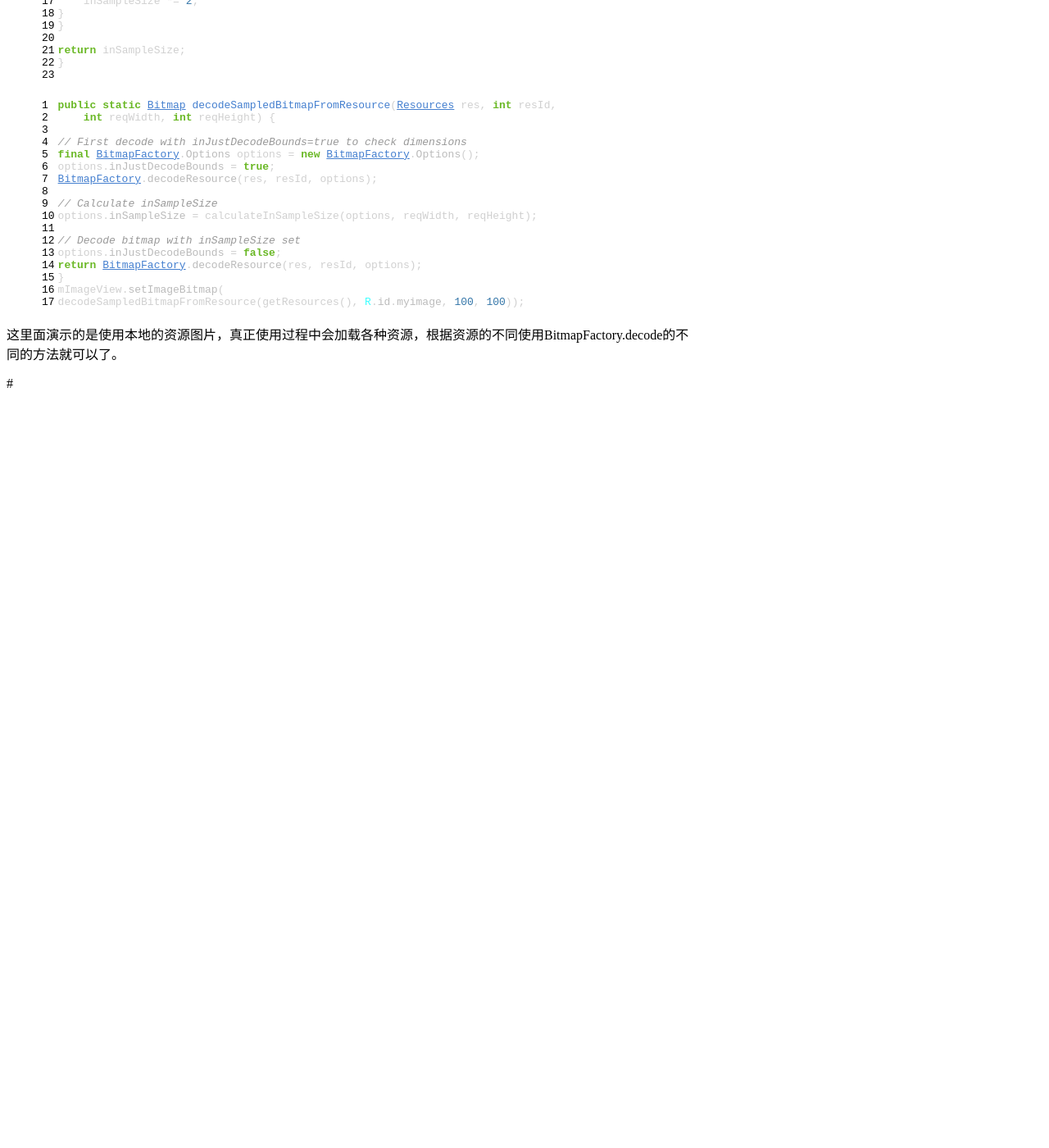
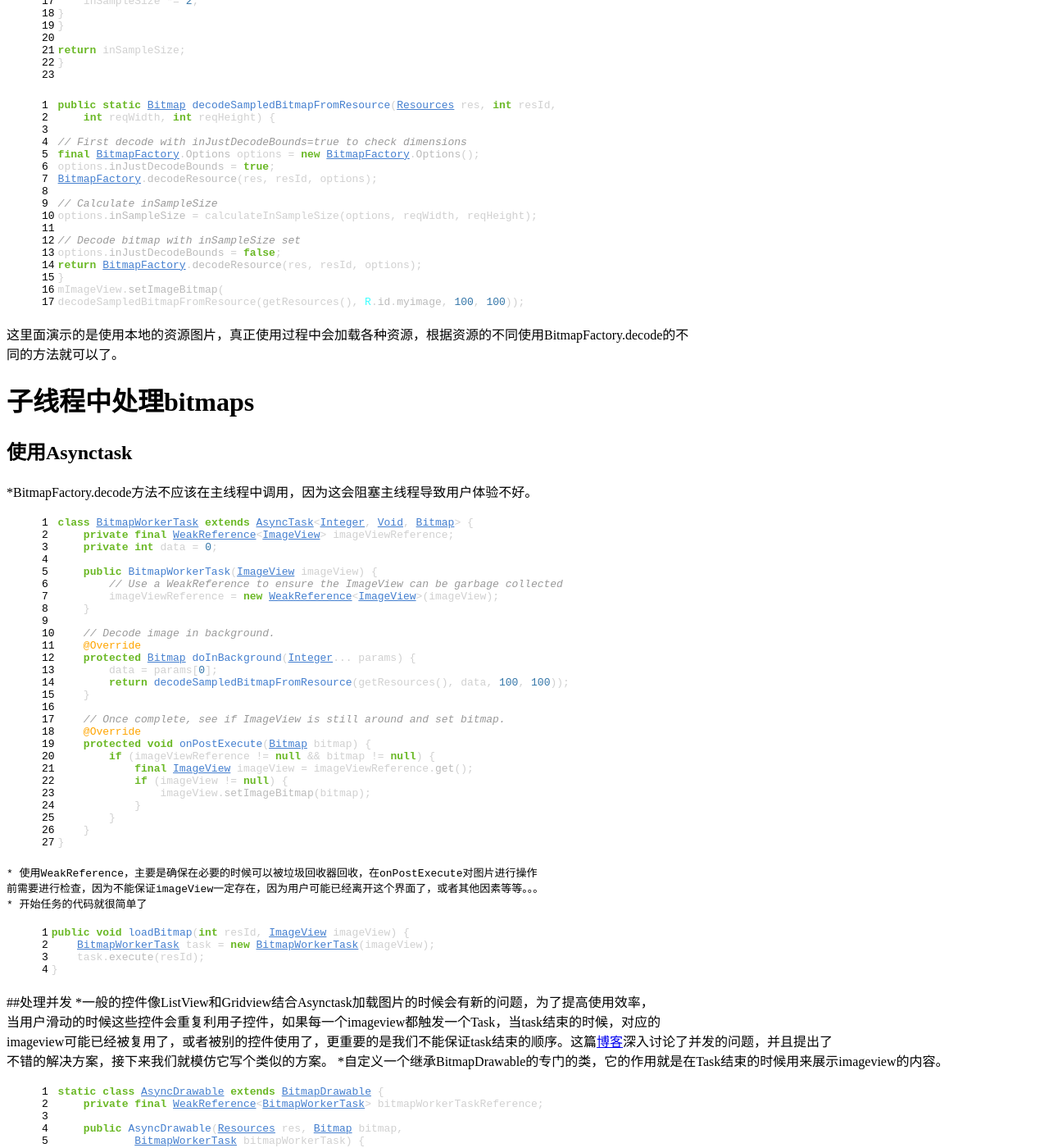
Before and after one commit to sungentim/Blog, a Jekyll site: the page built from _posts/2014-04-20-AndroidloadBitmap.md, in a window 1280 px wide and 1400 px high, scrolled down 1338 px. Shown: the whole window at 82% size. Built offline with Jekyll 4.4.1, drawn with Linux system fonts in a browser that asks for light colours; before the commit the page ends 1863 px from its top, so only the background shows below that; some of the changed text lies outside the part shown.

Commit message:
no message

```diff
--- a/_posts/2014-04-20-AndroidloadBitmap.md
+++ b/_posts/2014-04-20-AndroidloadBitmap.md
@@ -1,6 +1,6 @@
 ---
 layout: default
-title: 123
+title: Android 高效处理图片
 
 ---
 本文是我参考Android的官方文档写的，官网[地址](https://developer.android.com/training/displaying-bitmaps/index.html)
@@ -69,4 +69,136 @@ decodeSampledBitmapFromResource(getResources(), R.id.myimage, 100, 100));
 这里面演示的是使用本地的资源图片，真正使用过程中会加载各种资源，根据资源的不同使用BitmapFactory.decode的不
 同的方法就可以了。
 
-#
+# 子线程中处理bitmaps
+
+## 使用Asynctask
+
+*BitmapFactory.decode方法不应该在主线程中调用，因为这会阻塞主线程导致用户体验不好。
+
+{% highlight java linenos %}
+class BitmapWorkerTask extends AsyncTask<Integer, Void, Bitmap> {
+    private final WeakReference<ImageView> imageViewReference;
+    private int data = 0;
+
+    public BitmapWorkerTask(ImageView imageView) {
+        // Use a WeakReference to ensure the ImageView can be garbage collected
+        imageViewReference = new WeakReference<ImageView>(imageView);
+    }
+
+    // Decode image in background.
+    @Override
+    protected Bitmap doInBackground(Integer... params) {
+        data = params[0];
+        return decodeSampledBitmapFromResource(getResources(), data, 100, 100));
+    }
+
+    // Once complete, see if ImageView is still around and set bitmap.
+    @Override
+    protected void onPostExecute(Bitmap bitmap) {
+        if (imageViewReference != null && bitmap != null) {
+            final ImageView imageView = imageViewReference.get();
+            if (imageView != null) {
+                imageView.setImageBitmap(bitmap);
+            }
+        }
+    }
+}
+{% endhighlight %}
+	* 使用WeakReference，主要是确保在必要的时候可以被垃圾回收器回收，在onPostExecute对图片进行操作
+	前需要进行检查，因为不能保证imageView一定存在，因为用户可能已经离开这个界面了，或者其他因素等等。。。
+	* 开始任务的代码就很简单了
+{% highlight java linenos %}
+public void loadBitmap(int resId, ImageView imageView) {
+    BitmapWorkerTask task = new BitmapWorkerTask(imageView);
+    task.execute(resId);
+}
+{% endhighlight %}
+##处理并发
+*一般的控件像ListView和Gridview结合Asynctask加载图片的时候会有新的问题，为了提高使用效率，
+当用户滑动的时候这些控件会重复利用子控件，如果每一个imageview都触发一个Task，当task结束的时候，对应的
+imageview可能已经被复用了，或者被别的控件使用了，更重要的是我们不能保证task结束的顺序。这篇[博客](http://android-developers.blogspot.com/2010/07/multithreading-for-performance.html)深入讨论了并发的问题，并且提出了
+不错的解决方案，接下来我们就模仿它写个类似的方案。
+*自定义一个继承BitmapDrawable的专门的类，它的作用就是在Task结束的时候用来展示imageview的内容。
+{% highlight java linenos %}
+static class AsyncDrawable extends BitmapDrawable {
+    private final WeakReference<BitmapWorkerTask> bitmapWorkerTaskReference;
+
+    public AsyncDrawable(Resources res, Bitmap bitmap,
+            BitmapWorkerTask bitmapWorkerTask) {
+        super(res, bitmap);
+        bitmapWorkerTaskReference =
+            new WeakReference<BitmapWorkerTask>(bitmapWorkerTask);
+    }
+
+    public BitmapWorkerTask getBitmapWorkerTask() {
+        return bitmapWorkerTaskReference.get();
+    }
+}
+{% endhighlight %}
+
+*在执行BitmapWorkerTask之前，你可以创建一个AsyncDrawable，并且绑定Imagview。
+*下面的方法是为了检测imageview是否有相关的Task启动了
+{% highlight java linenos %}
+private static BitmapWorkerTask getBitmapWorkerTask(ImageView imageView) {
+   if (imageView != null) {
+       final Drawable drawable = imageView.getDrawable();
+       if (drawable instanceof AsyncDrawable) {
+           final AsyncDrawable asyncDrawable = (AsyncDrawable) drawable;
+           return asyncDrawable.getBitmapWorkerTask();
+       }
+    }
+    return null;
+}
+{% endhighlight %}
+
+*是否取消之前的任务（这里比较复杂：详见代码分析）
+{% highlight java linenos %}
+public static boolean cancelPotentialWork(int data, ImageView imageView) {
+    final BitmapWorkerTask bitmapWorkerTask = getBitmapWorkerTask(imageView);
+
+    if (bitmapWorkerTask != null) {
+        final int bitmapData = bitmapWorkerTask.data;
+        // If bitmapData is not yet set or it differs from the new data
+        if (bitmapData == 0 || bitmapData != data) {
+            // Cancel previous task
+            bitmapWorkerTask.cancel(true);
+        } else {
+            // The same work is already in progress
+            return false;
+        }
+    }
+    // No task associated with the ImageView, or an existing task was cancelled
+    return true;
+}
+{% endhighlight %}
+
+*加载图片
+{% highlight java linenos %}
+public void loadBitmap(int resId, ImageView imageView) {
+    if (cancelPotentialWork(resId, imageView)) {
+        final BitmapWorkerTask task = new BitmapWorkerTask(imageView);
+        final AsyncDrawable asyncDrawable =
+                new AsyncDrawable(getResources(), mPlaceHolderBitmap, task);
+        imageView.setImageDrawable(asyncDrawable);
+        task.execute(resId);
+    }
+}
+{% endhighlight %}
+*最后一步就是在onpost中设置图片的内容
+{% highlight java linenos %}
+@Override
+    protected void onPostExecute(Bitmap bitmap) {
+        if (isCancelled()) {
+            bitmap = null;
+        }
+
+        if (imageViewReference != null && bitmap != null) {
+            final ImageView imageView = imageViewReference.get();
+            final BitmapWorkerTask bitmapWorkerTask =
+                    getBitmapWorkerTask(imageView);
+            if (this == bitmapWorkerTask && imageView != null) {
+                imageView.setImageBitmap(bitmap);
+            }
+        }
+    }
+{% endhighlight %}
```
